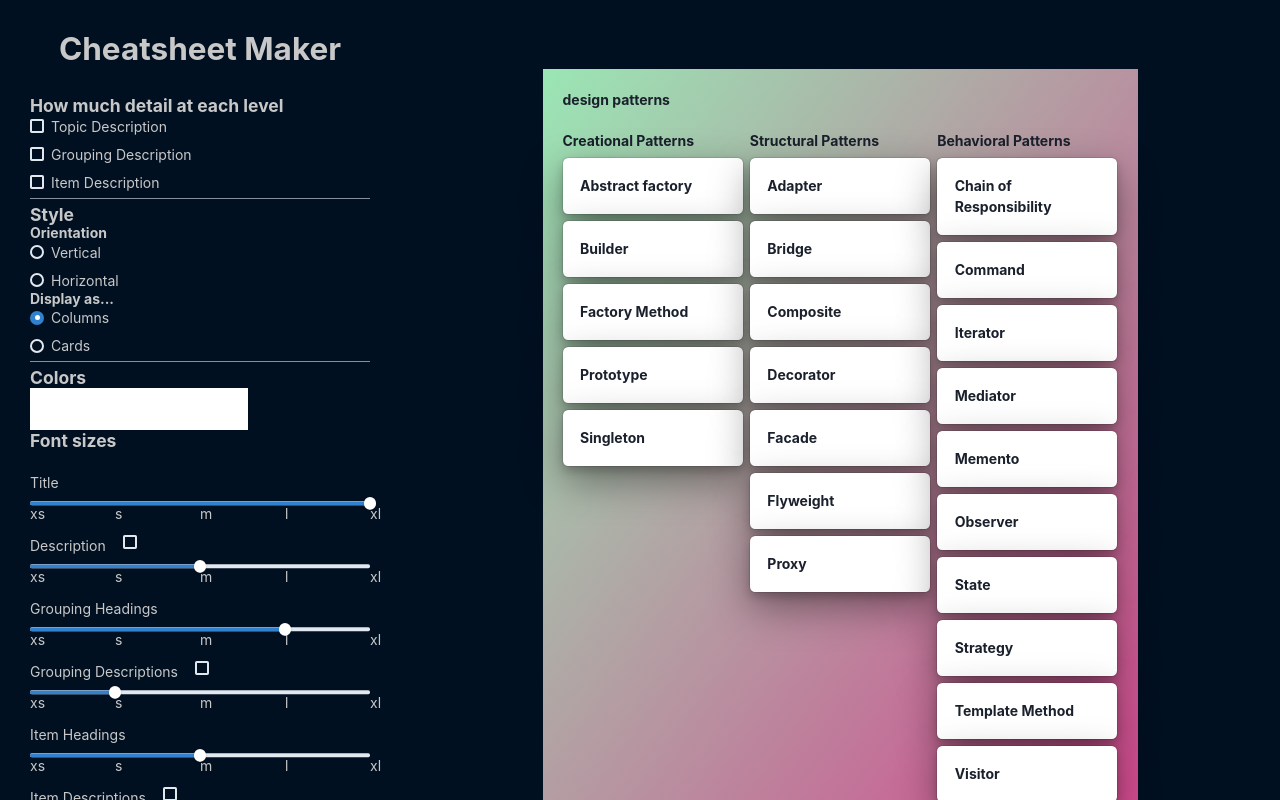
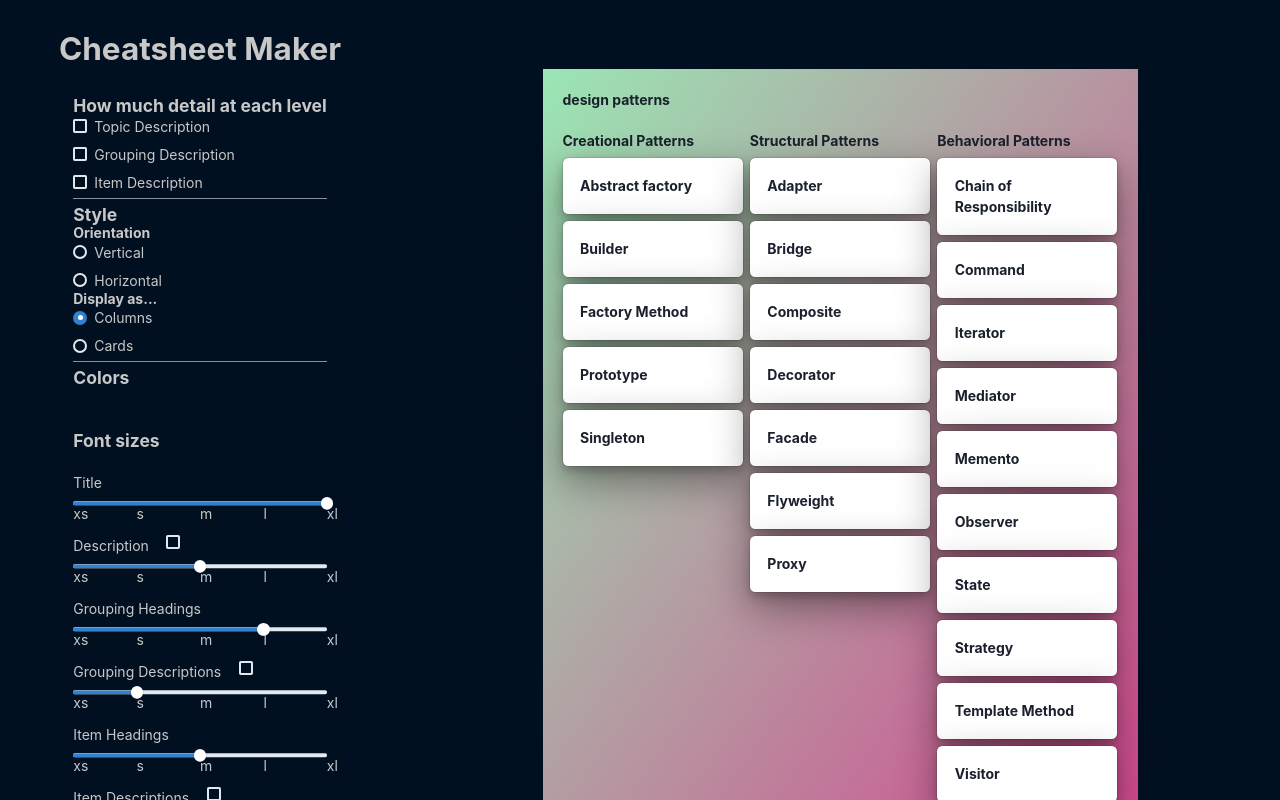
Before and after one commit to PelleSwelle/cheatsheet-maker, a React (Vite) app: page / in a window 1280 px wide. Shown: the top 800 px of the page. Built offline with nearby package versions, Linux system fonts and the light colour scheme; what @melloware/coloris would draw is missing.

Commit message:
minimal styling for color selectors

```diff
--- a/src/App.jsx
+++ b/src/App.jsx
@@ -114,7 +114,7 @@ function App() {
                     onOrientationChange={handleOrientationChange}
                 />
                 <Divider mt={'5px'} mb={'5px'}/>
-                <Box>
+                <Box id='color-selectors'>
                     <Heading as={'h2'} size={'md'}>Colors</Heading>
                     <input type="text" id='color1' className='coloris color-selector' onInput={() => handleColorChange()}/>
                     <input type="text" id='color2' className='coloris color-selector' onInput={() => handleColorChange()}/>
--- a/src/styles/workbench.css
+++ b/src/styles/workbench.css
@@ -69,3 +69,14 @@
     margin: 10px;
     color: black;
 }
+#color-selectors {
+    width: 100%;
+    display: flex;
+    flex-direction: column;
+
+    justify-content: center;
+    * {
+        background-color: transparent;
+        width: 50%;
+    }
+}
```
